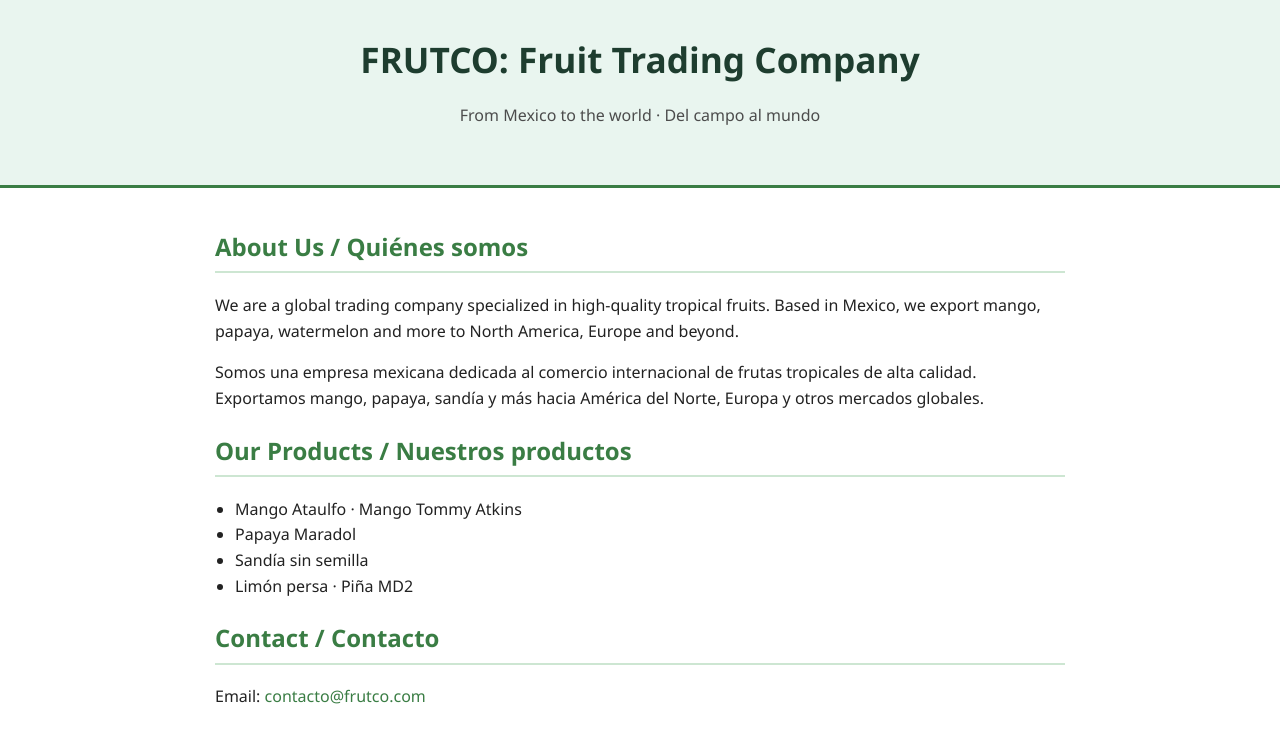
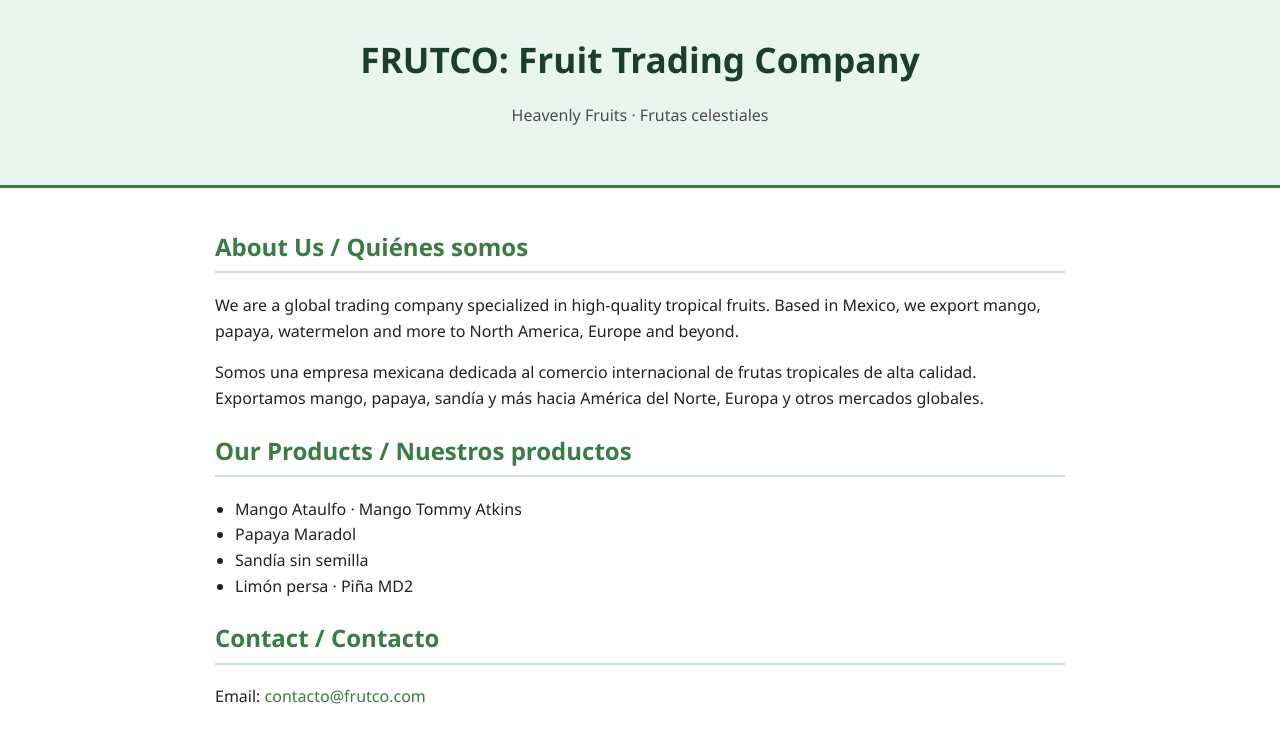
Before and after one commit to FRUTCO/frutco.github.io, a plain HTML site: page index.html in a window 1280 px wide. Shown: the part 68-797 px from the top of the page. Drawn offline with Linux system fonts and the light colour scheme.

Commit message:
Update index.html

```diff
--- a/index.html
+++ b/index.html
@@ -10,7 +10,7 @@
   <header>
     <img src="img/logo.png" alt="FRUTCO logo" class="logo" />
     <h1>FRUTCO: Fruit Trading Company</h1>
-    <p class="tagline">From Mexico to the world · Del campo al mundo</p>
+    <p class="tagline">Heavenly Fruits · Frutas celestiales</p>
   </header>
 
   <main>
```
